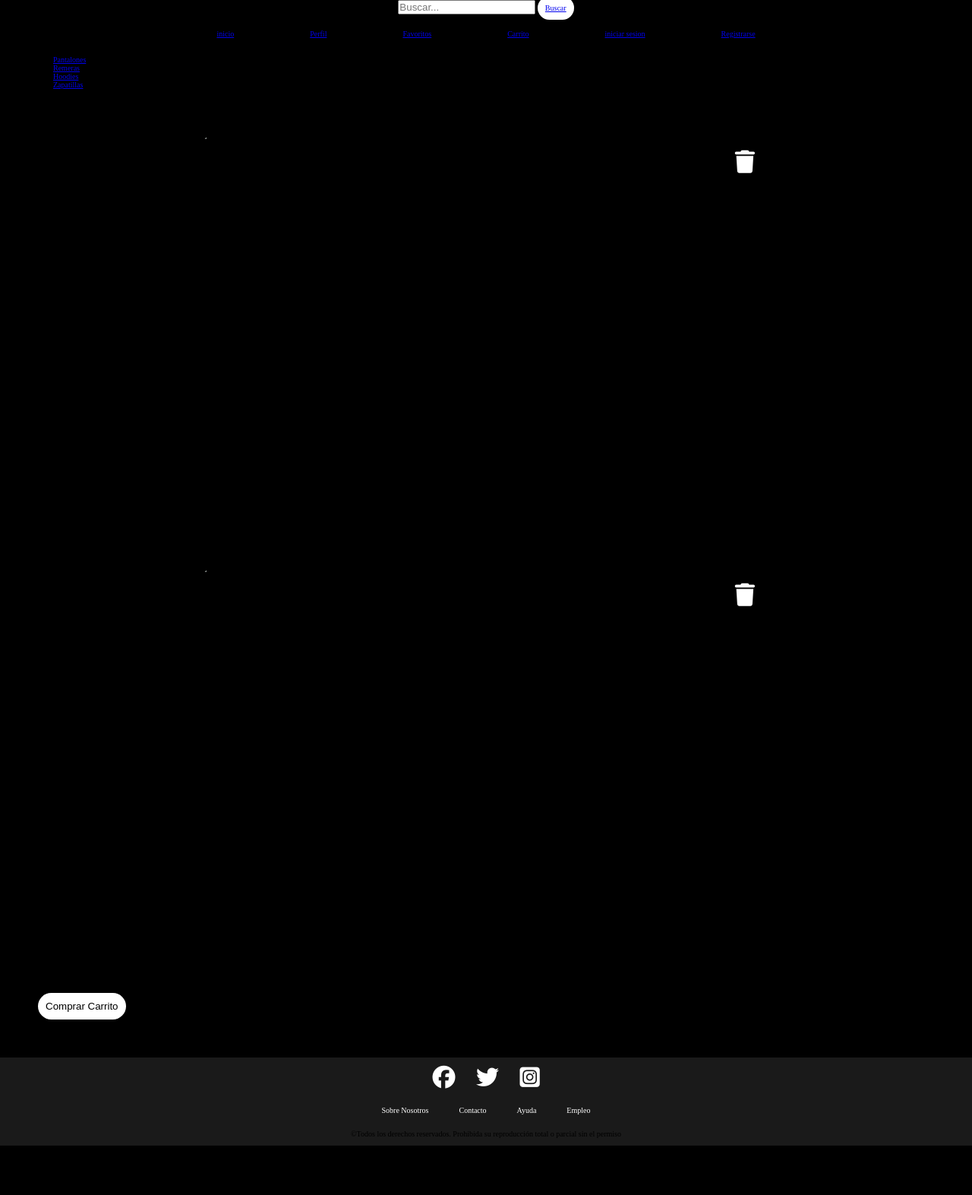
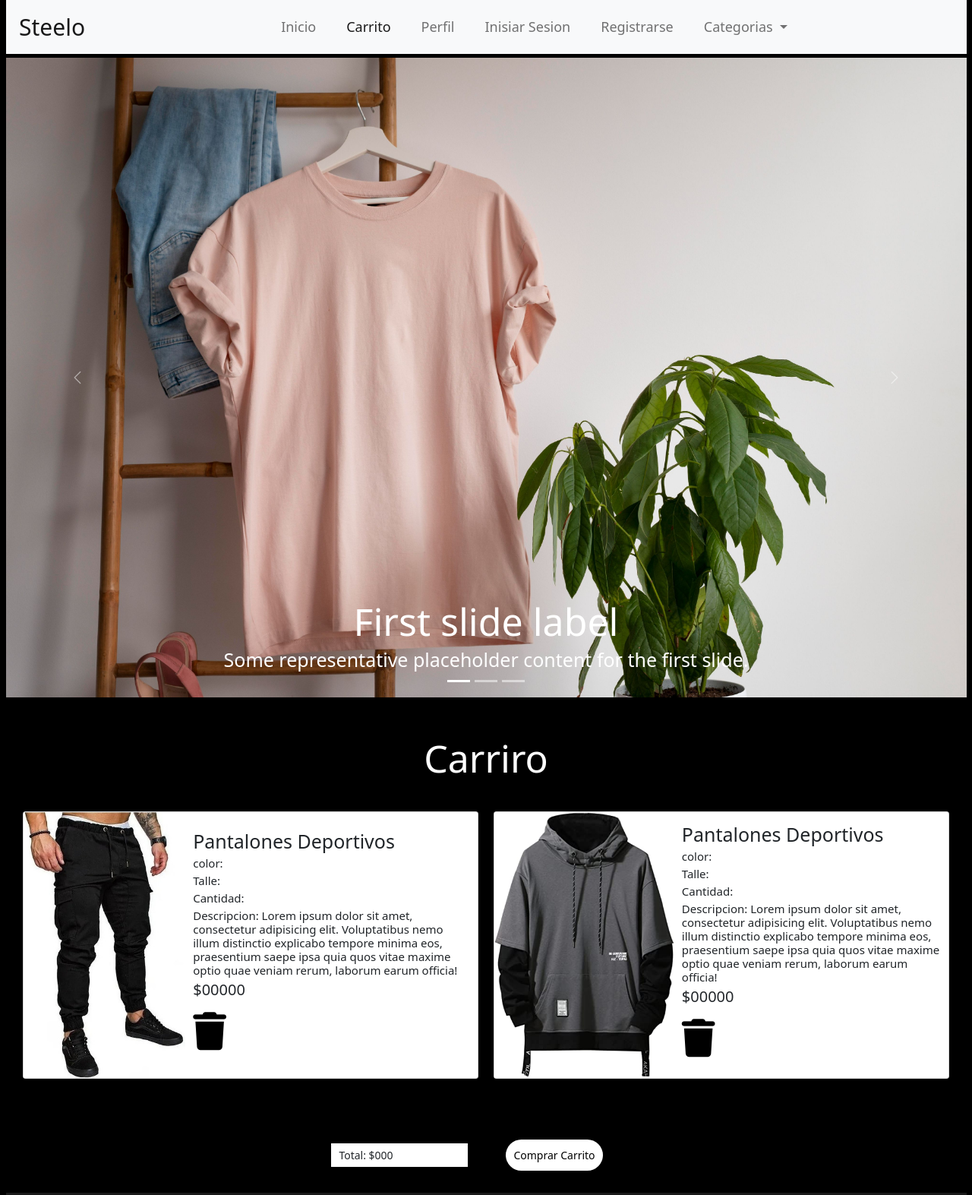
Before and after one commit to NotSleepp/webTienda_Franco, a plain HTML site: page pages/carrito.html in a window 1280 px wide. Shown: the top 1573 px of the page at 76% size. Before the commit the page ends 1508 px from the top, so only its background shows below. Drawn offline with nearby package versions, Linux system fonts and the light colour scheme.

Commit message:
Agregue boostrap a carrito y elimine las anteriores clases, tambien hice el responsive desde los 768px

```diff
--- a/assets/css/style.css
+++ b/assets/css/style.css
@@ -44,8 +44,6 @@ body{
 .dropdown li a{
     font-size: 18px;
 }
-
-
 
 
 /**Main**/
@@ -128,56 +126,14 @@ body{
     color: var(--blanco);
 }
 
-/**Modificadores**/
-
-.favorito-avtivo{
-    color: red;
-}
 
 
 /**Pagina Carrito**/
 
-.container__carrito{
-    display: flex;
-    width: 100%;
-    align-items: center;
-    justify-content: center;
-}
-
-.producto-carrito{
-    display: flex;
-    flex-direction: column;
-    margin-top: 5rem ;
-    margin-bottom: 2rem;
-    width: 60%;
-    position: relative;
-
-}
-.producto-carrito img{
-    border-radius: 5rem;
-    width: 30rem;
-    height: 50rem;
-    object-fit:cover;
-}
-
-.producto-carrito div{
-
-   margin-left: 3rem;
-   line-height: 6rem;
-}
-
-.producto-carrito button{
-    background: none;
-    border: none;
-    color: #ffffff;
-    position: absolute;
-    top: 1rem;
-    right: 1rem;
-    font-size: 3rem;
-}
-
 .btn-comprarCarrito{
     margin: 5rem;
+    font-size: 1.4rem;
+    margin-bottom: 6rem;
 }
 .btn-comprarCarrito input{
     padding: 1rem;
@@ -185,17 +141,23 @@ body{
     border: none;
     border-radius: 5rem;
 }
-
-
-
-.info_productos button{
-    background-color: var(--negro);
-    padding: 2rem;
-    border-radius: 50%;
-
+.card-body button{
+    font-size: 5rem;
+    border: none;
+    background-color: var(--blanco);
+    right: 1rem ;
 }
 
+.completar__compra{
+    display: flex;
+    align-items: center;
+    justify-content: center;
+}
 
+.completar__compra div{
+    height: 1rem;
+    border: none;
+}
 .titulo{
     display: flex;
     justify-content: center;
@@ -203,6 +165,26 @@ body{
     margin-top: 5rem;
 }
 
+@media (min-width: 768px) {
+    .card__768{
+        display: flex;
+        flex-direction: row;
+        align-items: center;
+        justify-content: center;
+        width: 60rem;
+    }
+
+    .card__768 a{
+        width: auto;
+    }
+
+    .card__768 a img{
+        width: auto;
+        object-fit: cover;
+        object-position: center center;
+    }
+
+}
 
 /**Pagina Login**/
 
--- a/pages/carrito.html
+++ b/pages/carrito.html
@@ -4,95 +4,147 @@
     <meta charset="UTF-8">
     <meta http-equiv="X-UA-Compatible" content="IE=edge">
     <meta name="viewport" content="width=device-width, initial-scale=1.0">
-    <title>Carrito</title>
+    <title>Steelo | Carrito</title>
+    <!-- CSS only -->
+    <link href="https://cdn.jsdelivr.net/npm/bootstrap@5.2.0-beta1/dist/css/bootstrap.min.css" rel="stylesheet" integrity="sha384-0evHe/X+R7YkIZDRvuzKMRqM+OrBnVFBL6DOitfPri4tjfHxaWutUpFmBp4vmVor" crossorigin="anonymous">
     <link rel="stylesheet" href="../assets/css/style.css">
 </head>
-<body class="container__body">
+<body class=" container-fluid">
 
-
-        <nav class="navBar">
-            <div class="navBar__container">
-                <div class="navBar__buscador">
-                    <input type="search" placeholder="Buscar..." name="" />
-                    <a class="btn" href="#">Buscar</a>
+  <nav class="navbar navbar-expand-lg bg-light p-5 p-sm-3">
+    <div class="container-fluid">
+      <a class="navbar-brand" href="index.html">Steelo</a>
+      <button class="navbar-toggler" type="button" data-bs-toggle="collapse" data-bs-target="#navbarNavDropdown" aria-controls="navbarNavDropdown" aria-expanded="false" aria-label="Toggle navigation">
+        <span class="navbar-toggler-icon"></span>
+      </button>
+      <div class="collapse navbar-collapse" id="navbarNavDropdown">
+        <ul class="navbar-nav">
+          <li class="nav-item">
+            <a class="nav-link " aria-current="page" href="index.html">Inicio</a>
+          </li>
+          <li class="nav-item">
+            <a class="nav-link active" href="/pages/carrito.html">Carrito</a>
+          </li>
+          <li class="nav-item">
+            <a class="nav-link" href="/pages/perfil.html">Perfil</a>
+          </li>
+          <li class="nav-item">
+            <a class="nav-link" href="/pages/login.html">Inisiar Sesion</a>
+          </li>
+          <li class="nav-item">
+            <a class="nav-link" href="/pages/registro.html">Registrarse</a>
+          </li>
+          <li class="nav-item dropdown">
+            <a class="nav-link dropdown-toggle" href="#" id="navbarDropdownMenuLink" role="button" data-bs-toggle="dropdown" aria-expanded="false">
+              Categorias
+            </a>
+            <ul class="dropdown-menu" aria-labelledby="navbarDropdownMenuLink">
+              <li><a class="dropdown-item" href="#">Pantalones</a></li>
+              <li><a class="dropdown-item" href="#">Remeras</a></li>
+              <li><a class="dropdown-item" href="#">Hoodies</a></li>
+              <li><a class="dropdown-item" href="#">Zapatillas</a></li>
+            </ul>
+          </li>
+        </ul>
       </div>
-
-                <ul class="navBar__menu">
-                    <li><a href="../index.html"> inicio</a></li>
-                    <li><a href="/pages/perfil.html"> Perfil</a></li>
-                    <li><a href="/pages/favoritos.html"> Favoritos</a></li>
-                    <li><a href="/pages/carrito.html"> Carrito</a></li>
-                    <li><a href="/pages/login.html"> iniciar sesion</a></li>
-                    <li><a href="/pages/registro.html"> Registrarse</a></li>
-                </ul>
     </div>
   </nav>
 
-        <header class="container__header">
-            <div class="contenido__header">
-                <h1>Favoritos</h1>
+
+  <div id="carouselExampleCaptions" class="carousel slide mt-2" data-bs-ride="false">
+    <div class="carousel-indicators">
+      <button type="button" data-bs-target="#carouselExampleCaptions" data-bs-slide-to="0" class="active" aria-current="true" aria-label="Slide 1"></button>
+      <button type="button" data-bs-target="#carouselExampleCaptions" data-bs-slide-to="1" aria-label="Slide 2"></button>
+      <button type="button" data-bs-target="#carouselExampleCaptions" data-bs-slide-to="2" aria-label="Slide 3"></button>
     </div>
-        </header>
+    <div class="carousel-inner">
+      <div class="carousel-item active">
+        <img src="/assets/img/Header1.jpg" class="d-block w-100 imgcover" alt="...">
+        <div class="carousel-caption d-none d-md-block">
+          <h1 class="display-1">First slide label</h1>
+          <p class="display-6">Some representative placeholder content for the first slide.</p>
+        </div>
+      </div>
+      <div class="carousel-item">
+        <img src="/assets/img/Header2.jpg" class="d-block w-100" alt="...">
+        <div class="carousel-caption d-none d-md-block">
+          <h1 class="display-1">Second slide label</h1>
+          <p class="display-6">Some representative placeholder content for the second slide.</p>
+        </div>
+      </div>
+      <div class="carousel-item">
+        <img src="/assets/img/Header3.jpg" class="d-block w-100" alt="...">
+        <div class="carousel-caption d-none d-md-block">
+          <h1 class="display-1">Third slide label</h1>
+          <p class="display-6">Some representative placeholder content for the third slide.</p>
+        </div>
+      </div>
+    </div>
+    <button class="carousel-control-prev" type="button" data-bs-target="#carouselExampleCaptions" data-bs-slide="prev">
+      <span class="carousel-control-prev-icon" aria-hidden="true"></span>
+      <span class="visually-hidden">Previous</span>
+    </button>
+    <button class="carousel-control-next" type="button" data-bs-target="#carouselExampleCaptions" data-bs-slide="next">
+      <span class="carousel-control-next-icon" aria-hidden="true"></span>
+      <span class="visually-hidden">Next</span>
+    </button>
+  </div>
 
-        <section class="navBar2">
-          <div>
-            <ul>
-              <li><a href="#">Pantalones</a></li>
-              <li><a href="#">Remeras</a></li>
-              <li><a href="#">Hoodies</a></li>
-              <li><a href="#">Zapatillas</a></li>
-            </ul>
-          </div>
-        </section>
+ <h2 class="display-1 titulo mb-5">Carriro</h2>
+        <main class="container_main">
 
-        <main class="container__main">
-
-            <section class="container__carrito">
-                <div class="producto-carrito">
-                    <img src="../assets/img/ropa-para-ninos-primavera-2018-el-corte-ingles-peto-vaquero.jpg" alt="Producto">
-                    <div class="info_productos">
-                        <h1>Titulo</h1>
+          <div class="card mb-5 card__768">
+            <a href="">
+                <img src="/assets/img/D_NQ_NP_770674-MLA49029549687_022022-W.jpg" class="card-img-top" alt="...">
+            </a>
+            <div class="card-body">
+                <h1>Pantalones Deportivos</h1>
                 <h4>color: </h4>
                 <h4>Talle: </h4>
                 <h4>Cantidad: </h4>
                 <h4>Descripcion: Lorem ipsum dolor sit amet, consectetur adipisicing elit. Voluptatibus nemo illum distinctio explicabo tempore minima eos, praesentium saepe ipsa quia quos vitae maxime optio quae veniam rerum, laborum earum officia!</h4>
-                        <h3>$00000</h3>
-                        <button>
+                <h2>$00000</h2>
+                <button class="btnaction">
                     <i class="fa-solid fa-trash"></i>
                 </button>
             </div>
           </div>
-            </section>
 
-            <section class="container__carrito">
-                <div class="producto-carrito">
-                    <img src="../assets/img/f1daac59c1c0372af1edcacc4fc6f0b3.jpg" alt="Producto">
-                    <div class="info_productos">
-                        <h1>Titulo</h1>
+          <div class="card mb-5 card__768">
+            <a href="">
+                <img src="/assets/img/buzo.jpg" class="card-img-top" alt="...">
+            </a>
+            <div class="card-body">
+                <h1>Pantalones Deportivos</h1>
                 <h4>color: </h4>
                 <h4>Talle: </h4>
                 <h4>Cantidad: </h4>
                 <h4>Descripcion: Lorem ipsum dolor sit amet, consectetur adipisicing elit. Voluptatibus nemo illum distinctio explicabo tempore minima eos, praesentium saepe ipsa quia quos vitae maxime optio quae veniam rerum, laborum earum officia!</h4>
-                        <h3>$00000</h3>
-
-                            <button class="container__delete__btn">
+                <h2>$00000</h2>
+                <button class="btnaction">
                     <i class="fa-solid fa-trash"></i>
                 </button>
+            </div>
+          </div>
 
+
+        </main>
+
+        <section class="completar__compra">
+             <div style="width: 18rem;font-size: 1.4rem;">
+            <ul class="list-group list-group-flush">
+              <li class="list-group-item">Total: $000</li>
+            </ul>
           </div>
+
+          <div class="btn-comprarCarrito">
+            <input type="Submit" value="Comprar Carrito" name="" id="">
         </div>
         </section>
 
 
-            <div class="btn-comprarCarrito">
-                <input type="Submit" value="Comprar Carrito" name="" id="">
-            </div>
 
 
-
-
-
-        </main>
 
         <footer class="container__footer">
             <div class="iconos__footer">
@@ -113,6 +165,7 @@
         </footer>
 
         <script src="https://kit.fontawesome.com/8e2cd5e929.js" crossorigin="anonymous"></script>
-
+      <!-- JavaScript Bundle with Popper -->
+      <script src="https://cdn.jsdelivr.net/npm/bootstrap@5.2.0-beta1/dist/js/bootstrap.bundle.min.js" integrity="sha384-pprn3073KE6tl6bjs2QrFaJGz5/SUsLqktiwsUTF55Jfv3qYSDhgCecCxMW52nD2" crossorigin="anonymous"></script>
 </body>
 </html>
```
Also changed, not shown: index.html (+6 -6 lines). Lines whose indentation alone changed are shown as unchanged.
